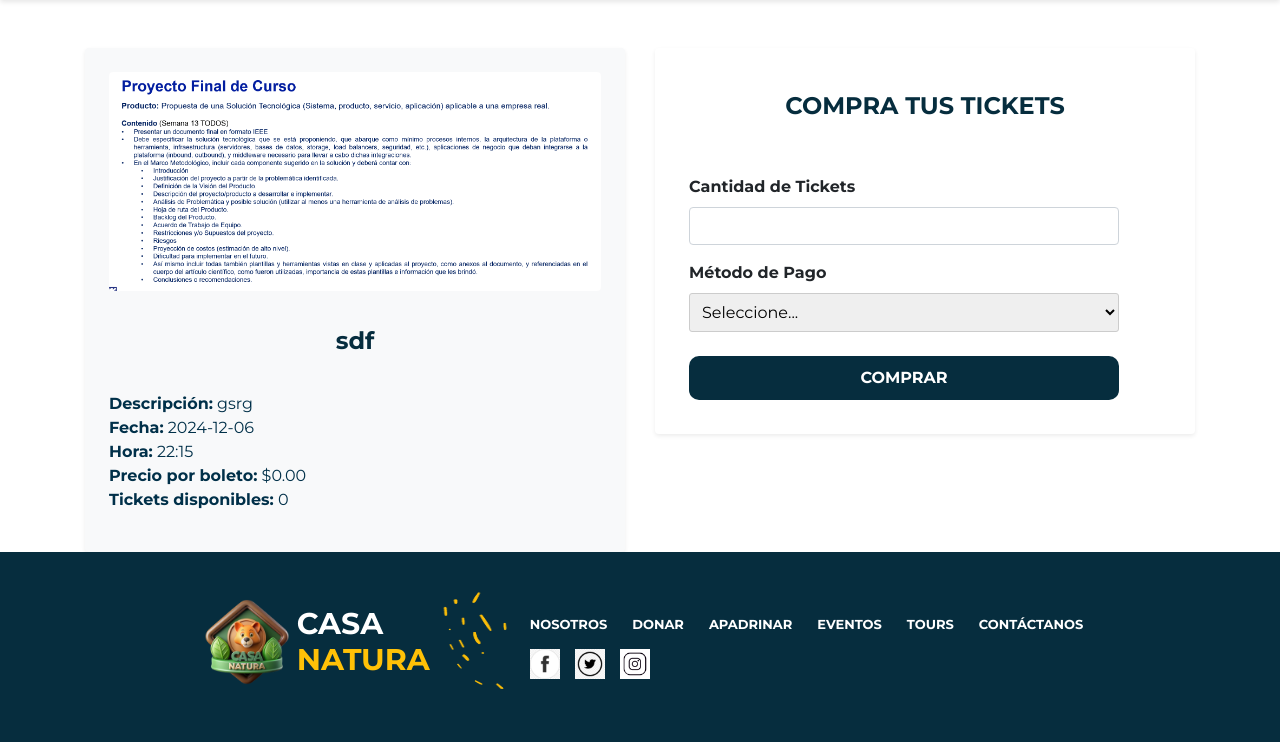
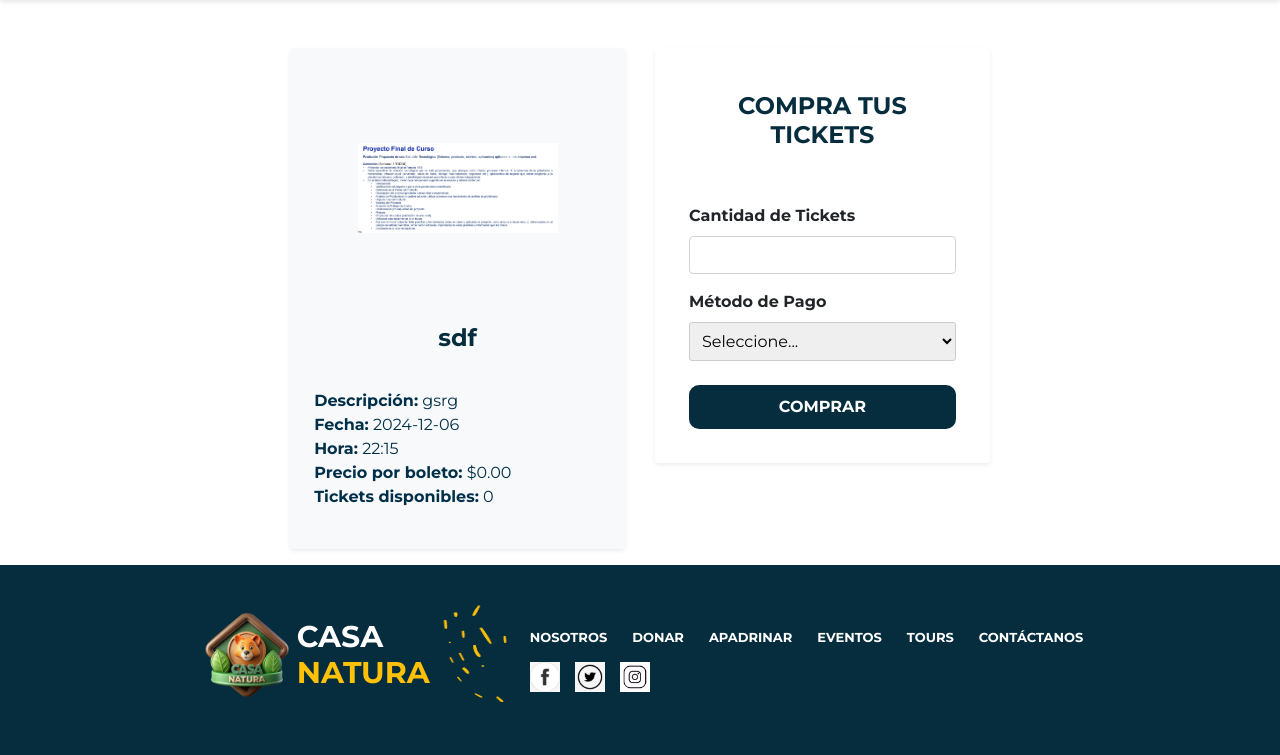
Before and after one commit to karolyn1/Proyecto-Web-ClienteServidor, a PHP site: page /Proyecto-Web-ClienteServidor/tour.php?id=2 in a window 1280 px wide. Shown: the part 116-871 px from the top of the page. Run offline with PHP 8.4, Linux system fonts and the light colour scheme; the visitor is signed in with stand-in values (Sample User, id 1); data comes from the database, SQL or seed files in the repository; data that the repository does not hold is empty.

Commit message:
fix varios

```diff
--- a/css/style.css
+++ b/css/style.css
@@ -943,7 +943,7 @@ nav li {
     width: 100%; /* Hace que la imagen ocupe el 100% del ancho de su contenedor */
     height: auto; /* Mantiene la relación de aspecto original */
     max-height: 150px; /* Limita el tamaño máximo de la imagen */
-    object-fit: cover; /* Asegura que las imágenes se recorten bien si son más grandes */
+    object-fit: contain; /* Asegura que las imágenes se recorten bien si son más grandes */
     border-radius: 5px; /* Bordes redondeados para las imágenes */
     margin-bottom: 10px; /* Espaciado entre la imagen y el texto */
 }
@@ -997,7 +997,7 @@ nav li {
     width: 200px;
     height: 200px;
     font-family: 'Montserrat', sans-serif;
-    object-fit: cover;
+    object-fit: contain;
     border-radius: 8px;
 }
 
@@ -2490,3 +2490,9 @@ body {
     background-color: rgba(0,0,0,0.5);
     z-index: 1000;
 }
+
+.imagen-tour{
+    width: 200px;
+    height: 200px;
+    object-fit: contain;
+}
--- a/eventosDisponibles.php
+++ b/eventosDisponibles.php
@@ -15,7 +15,7 @@ include("actions/conexion.php");
     }
 
     // Consulta para eventos disponibles
-    $sql = "SELECT ID_Evento, Nombre, Descripcion, Imagen FROM eventos"; // Asegúrate de que la tabla se llama 'eventos'
+    $sql = "SELECT ID_Evento, Nombre, Descripcion, Imagen FROM eventos WHERE Estado = 1"; // Asegúrate de que la tabla se llama 'eventos'
     $resultado = $conn->query($sql);
 
     if (!$resultado) {
@@ -63,7 +63,7 @@ include("actions/conexion.php");
 
                         // Verificar si la imagen existe en la carpeta 'imagenes'
                         if (!empty($imagen) && file_exists('imagenes/' . $imagen)) {
-                            echo '<img src="imagenes/' . $imagen . '" alt="Imagen del evento">';
+                            echo '<img src="imagenes/' . $imagen . '" alt="Imagen del evento" class="imagen-tour">';
                         } else {
                             // Si no existe la imagen, usar una imagen por defecto
                             echo '<img src="imagenes/default.jpg" alt="Imagen no disponible">';
--- a/misboletos.php
+++ b/misboletos.php
@@ -70,7 +70,7 @@ $result = $stmt->get_result();
                     <?php while ($boleto = $result->fetch_assoc()): ?>
                         <div class="col-md-4">
                             <div class="card mb-3 shadow-sm">
-                                <img src="imagenes/<?php echo $boleto['Imagen']; ?>" class="card-img-top" alt="Imagen del Tour">
+                                <img src="imagenes/<?php echo $boleto['Imagen']; ?>" class="card-img-top imagen-tour" alt="Imagen del Tour">
                                 <div class="card-body">
                                     <h5 class="card-title">Tour: <?php echo $boleto['Nombre']; ?></h5>
                                     <p class="card-text"><strong>Boleto(s) Adquirido(s):</strong> <?php echo $boleto['BoletosAdquridos']; ?></p>
--- a/tour.php
+++ b/tour.php
@@ -101,11 +101,11 @@ if ($_SERVER['REQUEST_METHOD'] === 'POST') {
             <div class="row">
                 <!-- Columna de Información del Tour -->
                 <div class="col-md-6 mb-4 mb-md-0">
-                    <div class="p-4 rounded shadow-sm bg-light">
+                    <div class="p-4 mb-3 rounded shadow-sm bg-light">
                         <!-- Imagen -->
-                        <div class="text-center mb-3">
+                        <div class="text-center m-3">
                             <img src="imagenes/<?php echo htmlspecialchars($tour['Imagen']); ?>" alt="Imagen del Tour"
-                                class="img-fluid rounded">
+                                class="imagen-tour">
                         </div>
 
                         <!-- Información -->
--- a/vistaTour.php
+++ b/vistaTour.php
@@ -43,7 +43,7 @@
     <div class="container mt-5">
         <div class="row">
             <div class="col-md-6">
-                <img src="https://via.placeholder.com/500x500.png?text=Imagen+del+Tour" alt="Imagen del Tour" class="img-fluid">
+                <img src="https://via.placeholder.com/500x500.png?text=Imagen+del+Tour" alt="Imagen del Tour" class="img-fluid imagen-tour">
             </div>
 
             <div class="container-tour-detalle col-md-6">
```
Also changed, not shown: tourDisponible.php (+8 -6 lines), imagenes/PngItem_5070459.png (added).
